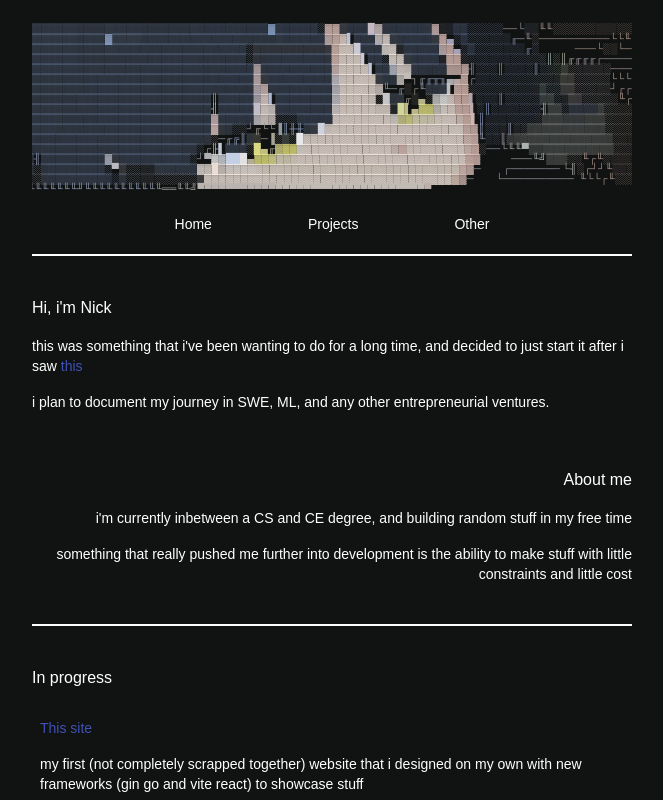
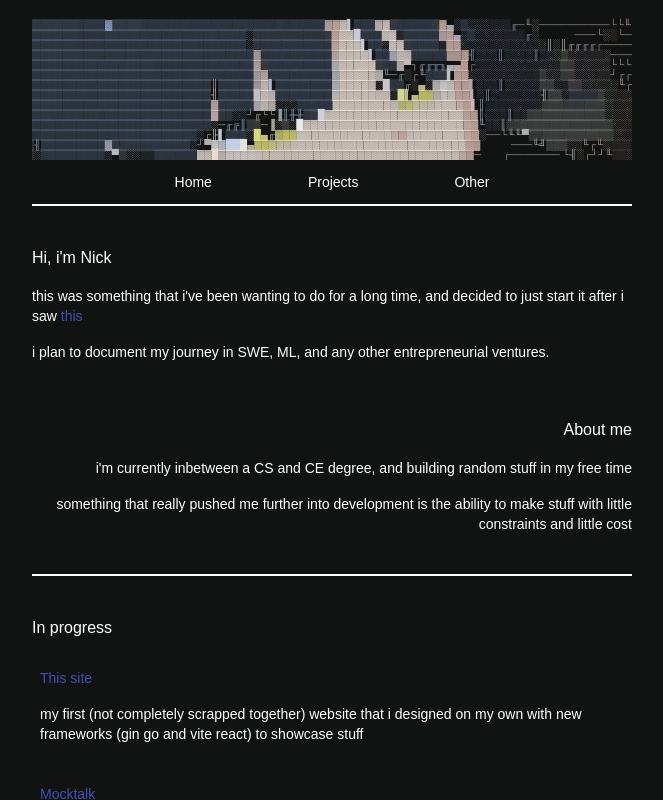
Before and after one commit to nichstoneking/daikn-personal, a React (Vite) app in the folder fe/: page / in a window 1280 px wide. Shown: the whole page, without its empty margins (308-971 px from the left). Built offline with nearby package versions, Linux system fonts and the light colour scheme; a web font is replaced by a local one.

Commit message:
adjusted asciiheader sizing and Completed section spacing

```diff
--- a/fe/src/components/ascii_header.tsx
+++ b/fe/src/components/ascii_header.tsx
@@ -2,85 +2,7 @@ import React from "react";
 
 const AsciiHeader: React.FC = () => {
     return (
-        <div className="text-[10px] leading-[10px] font-monaspice text-start w-min m-auto pt-6">
-            <span style={{ color: "#dbe7f7" }}>▓</span>
-            <span style={{ color: "#dbe7f7" }}>▓▓▓▓▓▓▓▓▓▓▓▓▓▓▓▓▓▓▓▓</span>
-            <span style={{ color: "#d5e2f5" }}>▓</span>
-            <span style={{ color: "#d4e0f5" }}>▓</span>
-            <span style={{ color: "#cddded" }}>▓</span>
-            <span style={{ color: "#9ca3a7" }}>░</span>
-            <span style={{ color: "#a79fa2" }}>░</span>
-            <span style={{ color: "#c4b0b6" }}>▒</span>
-            <span style={{ color: "#c6bdc5" }}>▒</span>
-            <span style={{ color: "#b8c9e7" }}>▓</span>
-            <span style={{ color: "#90a9d5" }}>▒</span>
-            <span style={{ color: "#8ca7d5" }}>▒▒▒▒▒▒▒▒▒</span>
-            <span style={{ color: "#889cc4" }}>▒▒▒▒</span>
-            <span style={{ color: "#92acd9" }}>▒</span>
-            <span style={{ color: "#89a4d3" }}>▒</span>
-            <span style={{ color: "#89a4d3" }}>▒▒▒</span>
-            <span style={{ color: "#879dc7" }}>▒▒▒▒▒▒▒</span>
-            <span style={{ color: "#8ea7d6" }}>▒</span>
-            <span style={{ color: "#87a0d2" }}>▒</span>
-            <span style={{ color: "#86a0d1" }}>▒▒▒▒▒</span>
-            <span style={{ color: "#839ece" }}>▒▒▒▒</span>
-            <span style={{ color: "#98b2dd" }}>▓</span>
-            <span style={{ color: "#8ca7d5" }}>▒</span>
-            <span style={{ color: "#839fd1" }}>▒</span>
-            <span style={{ color: "#839fd1" }}>▒▒▒▒</span>
-            <span style={{ color: "#9ca8c7" }}>░</span>
-            <span style={{ color: "#e7c6bf" }}>▓</span>
-            <span style={{ color: "#e4c6bf" }}>▓</span>
-            <span style={{ color: "#acb2cc" }}>▒</span>
-            <span style={{ color: "#869fd0" }}>▒</span>
-            <span style={{ color: "#849ccb" }}>▒</span>
-            <span style={{ color: "#859ac3" }}>▒</span>
-            <span style={{ color: "#c6bac2" }}>█</span>
-            <span style={{ color: "#ded0cf" }}>▓</span>
-            <span style={{ color: "#91a4ca" }}>▒</span>
-            <span style={{ color: "#839dce" }}>▒</span>
-            <span style={{ color: "#829ccf" }}>▒▒▒▒</span>
-            <span style={{ color: "#94a1c6" }}>▒</span>
-            <span style={{ color: "#dabfbd" }}>▓</span>
-            <span style={{ color: "#9297b7" }}>░</span>
-            <span style={{ color: "#7d91be" }}>░</span>
-            <span style={{ color: "#7f99cb" }}>▒</span>
-            <span style={{ color: "#7f99cb" }}>▒</span>
-            <span style={{ color: "#798cb8" }}>░</span>
-            <span style={{ color: "#798ab7" }}>░</span>
-            <span style={{ color: "#7988ae" }}>░░</span>
-            <span style={{ color: "#7d89ae" }}>░</span>
-            <span style={{ color: "#968c8c" }}>─</span>
-            <span style={{ color: "#998b83" }}>─</span>
-            <span style={{ color: "#908e98" }}>└</span>
-            <span style={{ color: "#7c8ab0" }}>░</span>
-            <span style={{ color: "#848ba4" }}>░</span>
-            <span style={{ color: "#a18d85" }}>╙</span>
-            <span style={{ color: "#a38f85" }}>╙</span>
-            <span style={{ color: "#a68f85" }}>░</span>
-            <span style={{ color: "#a89085" }}>░░░</span>
-            <span style={{ color: "#ab9287" }}>░</span>
-            <span style={{ color: "#ac9288" }}>░░░░░░░░░░░</span>
-            <span style={{ color: "#a88e7d" }}>░</span>
-            <span style={{ color: "#a78d79" }}>░</span>
-            <span style={{ color: "#a28c7b" }}>└</span>
-            <span style={{ color: "#9d867e" }}>─</span>
-            <span style={{ color: "#a98c82" }}>░</span>
-            <span style={{ color: "#a98d82" }}>░░</span>
-            <span style={{ color: "#b7a6aa" }}>▒</span>
-            <span style={{ color: "#b4b2b1" }}>▒</span>
-            <span style={{ color: "#b4b3b1" }}>▒</span>
-            <span style={{ color: "#aeb1a8" }}>▒</span>
-            <span style={{ color: "#a9ac9f" }}>░</span>
-            <span style={{ color: "#a6a999" }}>░</span>
-            <span style={{ color: "#a2a793" }}>░</span>
-            <span style={{ color: "#a1a490" }}>░</span>
-            <span style={{ color: "#a0a28d" }}>░░░░</span>
-            <span style={{ color: "#a6a697" }}>╓</span>
-            <span style={{ color: "#afa9a1" }}>╔░</span>
-            <span style={{ color: "#a3a48a" }}>░</span>
-            <span style={{ color: "#a2a489" }}>░░░░░</span>
-            <br />
+        <div className="text-[10px] leading-[10px] font-monaspice text-start w-min m-auto pt-5">
             <span style={{ color: "#dae7f7" }}>▓</span>
             <span style={{ color: "#dae7f7" }}>▓▓▓▓▓▓▓▓▓▓▓▓▓▓▓▓▓▓▓▓▓</span>
             <span style={{ color: "#d3dff5" }}>▓</span>
@@ -1065,84 +987,6 @@ const AsciiHeader: React.FC = () => {
             <span style={{ color: "#a38878" }}>└└└└└╙</span>
             <span style={{ color: "#a7a289" }}>░</span>
             <span style={{ color: "#a0a589" }}>░</span>
-            <br />
-            <span style={{ color: "#d2e0f4" }}>▓</span>
-            <span style={{ color: "#d2e1f4" }}>▓▓▓▓▓▓▓▓▓▓▓▓▓▓▓▓▓▓▓▓▓</span>
-            <span style={{ color: "#cedaf0" }}>▓</span>
-            <span style={{ color: "#c5d6e8" }}>▓</span>
-            <span style={{ color: "#94999c" }}>░</span>
-            <span style={{ color: "#9d9595" }}>┌</span>
-            <span style={{ color: "#9ea3ba" }}>╢</span>
-            <span style={{ color: "#8ea6d3" }}>▒</span>
-            <span style={{ color: "#8ca4d3" }}>▒▒▒</span>
-            <span style={{ color: "#8397c4" }}>░</span>
-            <span style={{ color: "#8794b5" }}>░</span>
-            <span style={{ color: "#a2a2ac" }}>░</span>
-            <span style={{ color: "#8d98ba" }}>▒</span>
-            <span style={{ color: "#869ac7" }}>▒</span>
-            <span style={{ color: "#88a1d2" }}>▒</span>
-            <span style={{ color: "#87a1d2" }}>▒▒▒▒▒▒</span>
-            <span style={{ color: "#859bcb" }}>▒</span>
-            <span style={{ color: "#8193be" }}>░</span>
-            <span style={{ color: "#8793b5" }}>▒</span>
-            <span style={{ color: "#939eba" }}>░</span>
-            <span style={{ color: "#98a0b6" }}>░</span>
-            <span style={{ color: "#9d9eb2" }}>░</span>
-            <span style={{ color: "#a1a1b0" }}>░░░░░░░</span>
-            <span style={{ color: "#c2bec2" }}>▒</span>
-            <span style={{ color: "#faece3" }}>▓</span>
-            <span style={{ color: "#fbede3" }}>▓▓▓▓▓▓▓▓▓▓▓▓▓▓▓▓▓▓▓▓▓▓▓▓▓▓▓▓▓▓▓▓▓</span>
-            <span style={{ color: "#ecd3c8" }}>▓</span>
-            <span style={{ color: "#d1b6af" }}>▓</span>
-            <span style={{ color: "#929092" }}>
-─&nbsp;&nbsp;&nbsp;&nbsp;&nbsp;&nbsp;&nbsp;&nbsp;
-</span>
-            <span style={{ color: "#8e9298" }}>└</span>
-            <span style={{ color: "#90959b" }}>──────────&nbsp;&nbsp;</span>
-            <span style={{ color: "#998c88" }}>╙</span>
-            <span style={{ color: "#a18c84" }}>└</span>
-            <span style={{ color: "#a18d86" }}>└┌╙</span>
-            <span style={{ color: "#a88d87" }}>░</span>
-            <span style={{ color: "#ad9388" }}>░░</span>
-            <span style={{ color: "#a2897b" }}>└</span>
-            <span style={{ color: "#a3897a" }}>└└└└└</span>
-            <span style={{ color: "#a19786" }}>┌─</span>
-            <span style={{ color: "#9e8779" }}>─</span>
-            <span style={{ color: "#9f8679" }}>───────────└──└</span>
-            <span style={{ color: "#9b9583" }}>└</span>
-            <span style={{ color: "#9d9d87" }}>╙</span>
-            <span style={{ color: "#9ba187" }}>░</span>
-            <br />
-            <span style={{ color: "#acb3be" }}>▀</span>
-            <span style={{ color: "#acb3be" }}>▀▀▀▀▀▀▀▀▀▀▀▀▀▀▀▀▀▀▀▀▀▀</span>
-            <span style={{ color: "#a5adb7" }}>▀&nbsp;&nbsp;</span>
-            <span style={{ color: "#a09599" }}>╙</span>
-            <span style={{ color: "#9095a4" }}>╙</span>
-            <span style={{ color: "#8794ac" }}>╜</span>
-            <span style={{ color: "#8693ac" }}>╜╜</span>
-            <span style={{ color: "#8491a9" }}>╙</span>
-            <span style={{ color: "#838a9c" }}>╙</span>
-            <span style={{ color: "#909094" }}>╙╙</span>
-            <span style={{ color: "#858ca2" }}>╙</span>
-            <span style={{ color: "#838da6" }}>╙</span>
-            <span style={{ color: "#8492ac" }}>╙</span>
-            <span style={{ color: "#8493ac" }}>╙╙</span>
-            <span style={{ color: "#8992a5" }}>╙╜╙╙</span>
-            <span style={{ color: "#818aa1" }}>╙</span>
-            <span style={{ color: "#818aa1" }}>╙╙</span>
-            <span style={{ color: "#8593ab" }}>╙</span>
-            <span style={{ color: "#8592ab" }}>╙╙╙</span>
-            <span style={{ color: "#8a91a1" }}>╙</span>
-            <span style={{ color: "#93959e" }}>╙</span>
-            <span style={{ color: "#a09ea0" }}>═</span>
-            <span style={{ color: "#a09ea1" }}>═╙</span>
-            <span style={{ color: "#99979b" }}>╙</span>
-            <span style={{ color: "#aba7a4" }}>╝</span>
-            <span style={{ color: "#bab3af" }}>▀</span>
-            <span style={{ color: "#bbb3af" }}>▀▀▀▀▀▀▀▀▀▀</span>
-            <span style={{ color: "#bfb8b3" }}>▀</span>
-            <span style={{ color: "#c1bab5" }}>▀▀▀▀▀▀▀▀▀▀▀▀▀▀▀▀▀▀▀▀</span>
-            <span style={{ color: "#bdb0ab" }}>▀</span>
         </div>
     )
 };
--- a/fe/src/components/navbar.tsx
+++ b/fe/src/components/navbar.tsx
@@ -33,7 +33,7 @@ const Navbar: React.FC<NavbarProps> = ({ items }) => {
         <div className="overflow-hidden flex justify-center">
           <AsciiHeader />
         </div>
-        <div className="flex items-end max-w-6xl mx-auto h-10">
+        <div className="flex items-end max-w-6xl mx-auto h-8">
           {/* Desktop Navigation */}
           <div className="w-full flex-row hidden sm:flex font-monaspice justify-center gap-24">
             {items.map((item, index) => (
@@ -94,7 +94,7 @@ const Navbar: React.FC<NavbarProps> = ({ items }) => {
               </div>
             </div>
         )}
-        <hr ref={items[0].ref} className="mb-10 mt-5 scroll-m-5" style={{ borderTop: "2px solid white" }} />
+        <hr ref={items[0].ref} className="mb-10 mt-3 scroll-m-5" style={{ borderTop: "2px solid white" }} />
       </nav>
   );
 };
--- a/fe/src/pages/home.tsx
+++ b/fe/src/pages/home.tsx
@@ -57,7 +57,7 @@ const Home: React.FC<HomeProps> = ({ items }) => {
         },
         {
             label: "Catt Interpreter",
-            href: "https://github.com/daikonk/catt",
+            href: "https://catt-site.vercel.app/",
             target: "_blank",
             info: "a code interpreter for a pet language. uses a few build-ins made on-top of api requests, also has a basic LSP (wip pushed to later)"
         },
@@ -157,7 +157,7 @@ const Home: React.FC<HomeProps> = ({ items }) => {
             <hr className="my-10" style={{ borderTop: "2px solid white" }} />
             <p className="mt-8 font-monaspice text-end">Completed/Ended</p>
             {completed.map((item, index) => (
-                <div key={index} className="mt-4 font-monaspice text-sm text-end">
+                <div key={index} className="px-2 mt-4 font-monaspice text-sm text-end py-3 overflow-hidden">
                     <div className="flex flex-col gap-4 text-sm font-medium items-end">
                         <a
                             href={item.href}
```
